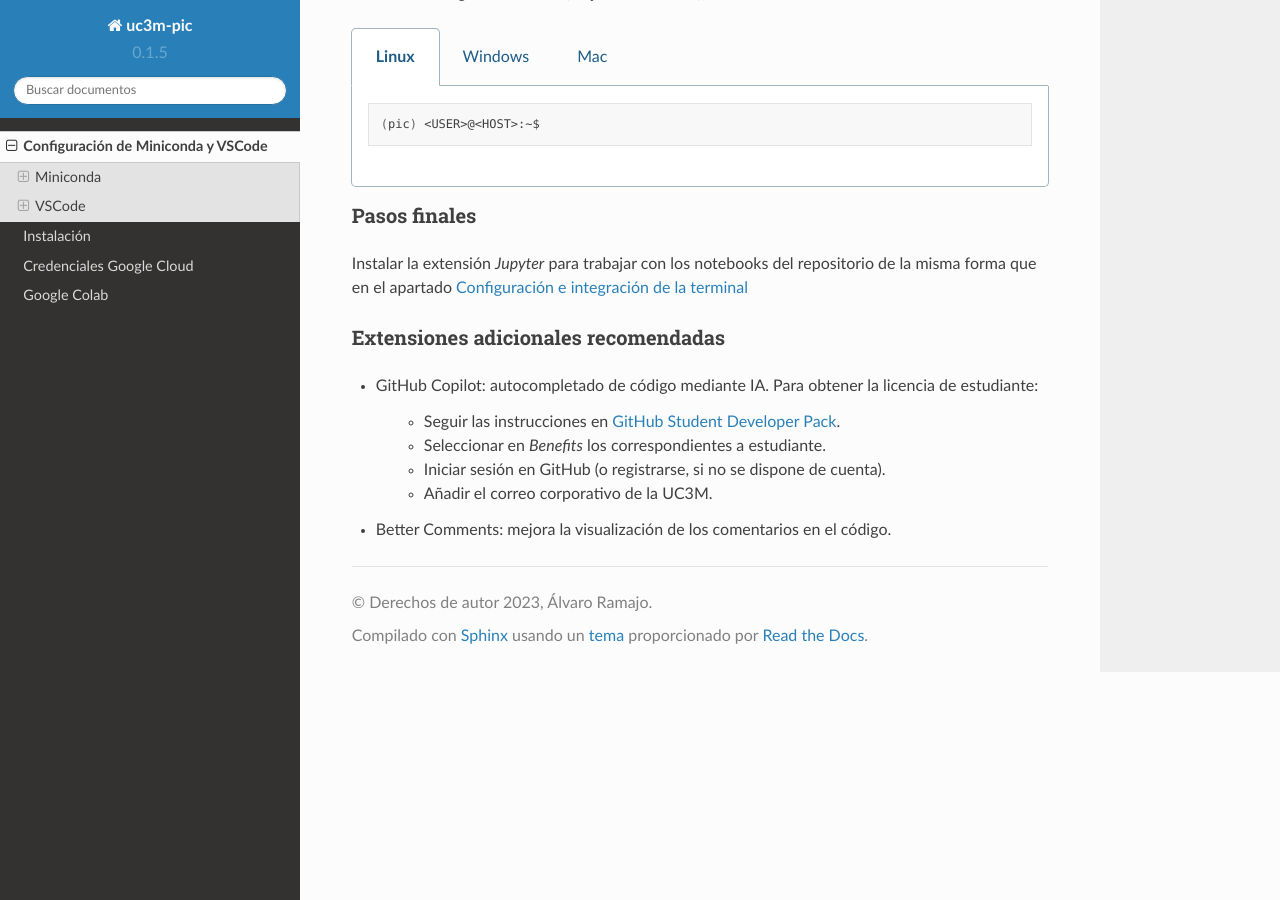
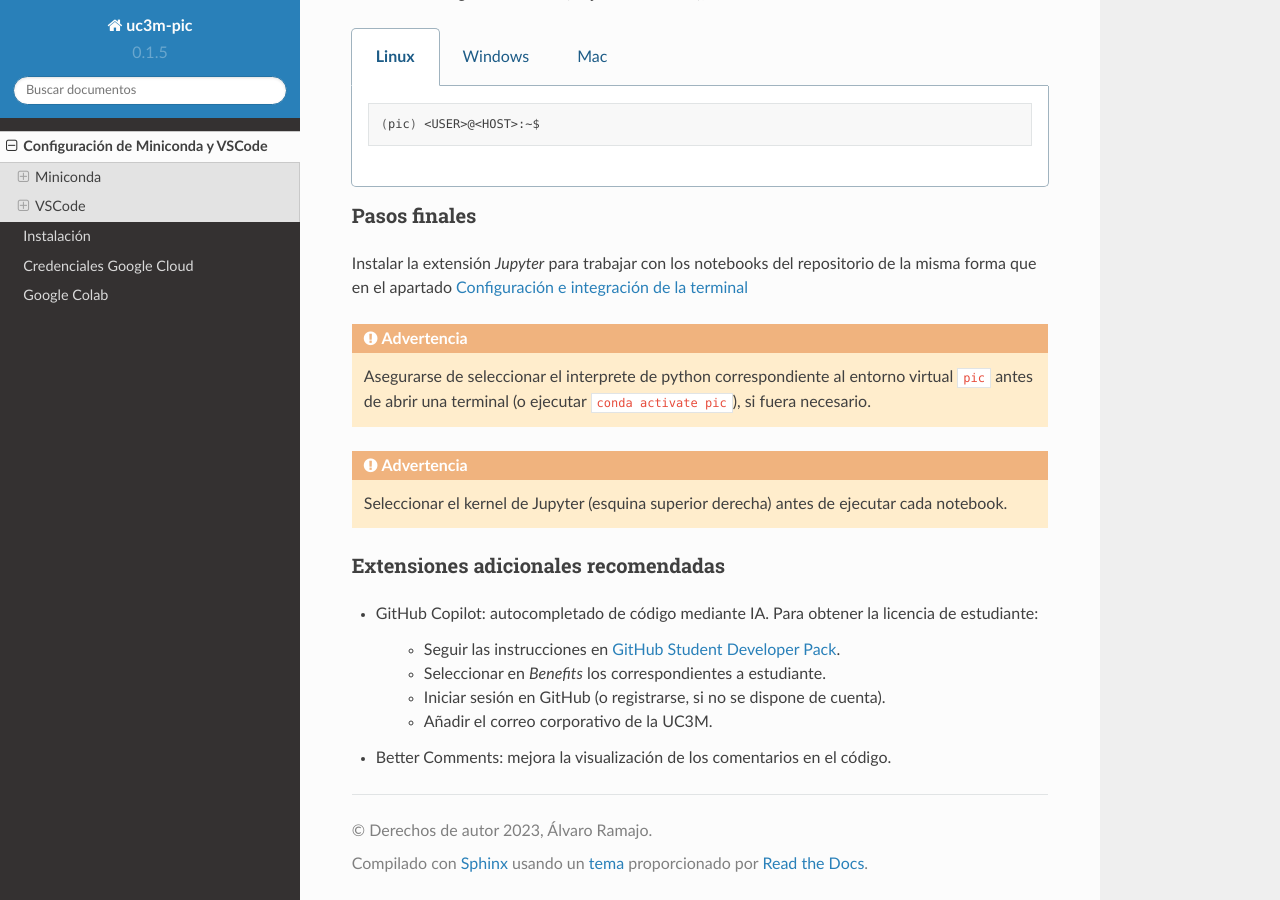
Before and after one commit to ramajoballester/UC3M-PIC, a Sphinx documentation site: the page built from docs/source/config.rst, in a window 1280 px wide and 900 px high, scrolled down 3223 px. Built offline with Sphinx 7.4.7 and the Read the Docs theme 2.0.0, drawn with Linux system fonts in a browser that asks for light colours; pages that are not in the unit, such as notebooks, are missing from menus.

```diff
--- a/docs/source/config.rst
+++ b/docs/source/config.rst
@@ -244,6 +244,12 @@ Pasos finales
 
 Instalar la extensión *Jupyter* para trabajar con los notebooks del repositorio de la misma forma que en el apartado `Configuración e integración de la terminal`_
 
+.. warning::
+   Asegurarse de seleccionar el interprete de python correspondiente al entorno virtual ``pic`` antes de abrir una terminal (o ejecutar ``conda activate pic``), si fuera necesario.
+
+.. warning::
+    Seleccionar el kernel de Jupyter (esquina superior derecha) antes de ejecutar cada notebook.
+
 
 Extensiones adicionales recomendadas
 ------------------------------------
--- a/docs/source/index.rst
+++ b/docs/source/index.rst
@@ -3,6 +3,11 @@ UC3M-PIC Documentation
 
 
 **UC3M-PIC** es una librería de Python que contiene material de la asignatura de Visión por Computador del Máster en Robótica y Automática de la UC3M. Visita el `repositorio de GitHub <https://github.com/ramajoballester/UC3M-PIC>`_.
+
+Como prólogo de esta guía de instalación, se recomienda instalar y ejecutar en los ordenadores personales de cada estudiante. De esta manera, se consigue aprovechar todas las ventajas que ofrece VSCode, así como sus extensiones. En este caso, se debe seguir la instalación de manera secuencial y en el orden propuesto en las secciones :ref:`Configuración de Miniconda y VSCode`, :ref:`Instalación` y :ref:`Credenciales Google Cloud`. De esta manera, se asegura la correcta integración de todas las herramientas en los sistemas operativos Windows, Linux y Mac.
+
+De lo contrario, también será posible la ejecución en Google Colab, tanto en ordenadores personales como en los del aula. Para los estudiantes que así procedan, será necesario seguir únicamente las instrucciones de la sección :ref:`Google Colab`.
+
 
 
 .. It pulls data from the `Open Food Facts database <https://world.openfoodfacts.org/>`_
--- a/docs/source/install.rst
+++ b/docs/source/install.rst
@@ -37,7 +37,7 @@ El repositorio es ramajoballester/UC3M-PIC: `https://github.com/ramajoballester/
 Pytorch
 -------
 
-Seguir las indicaciones de la `página oficial <https://pytorch.org/get-started/locally/>`_. Se recomienda **instalar con conda**.
+Seguir las indicaciones de la `página oficial <https://pytorch.org/get-started/locally/>`_. Se recomienda **instalar PyTorch v2.0.1 con conda**.
 
 
 Paquete UC3M-PIC
@@ -62,5 +62,3 @@ Si todo ha sido instalado correctamente, los tests deberían pasar de forma sati
 
 .. warning::
     Es posible que se solicite instalar el paquete ipykernel
-
-    Seleccionar kernel antes de ejecutar el notebook
```
Also changed, not shown: README.md (+2 -24 lines).
